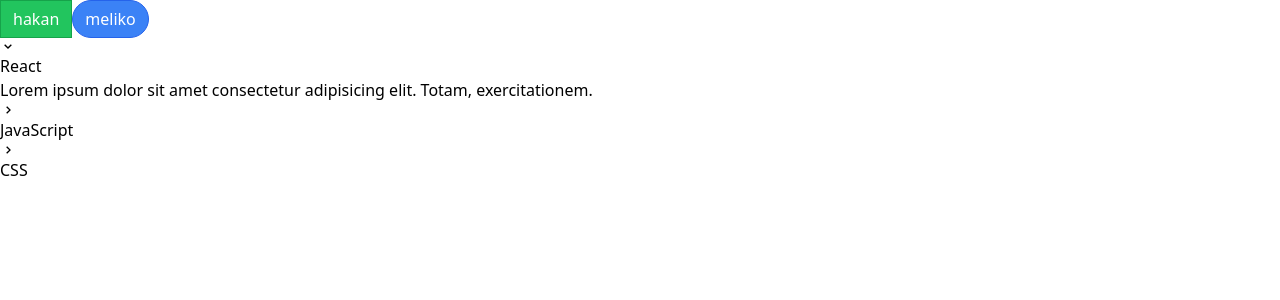
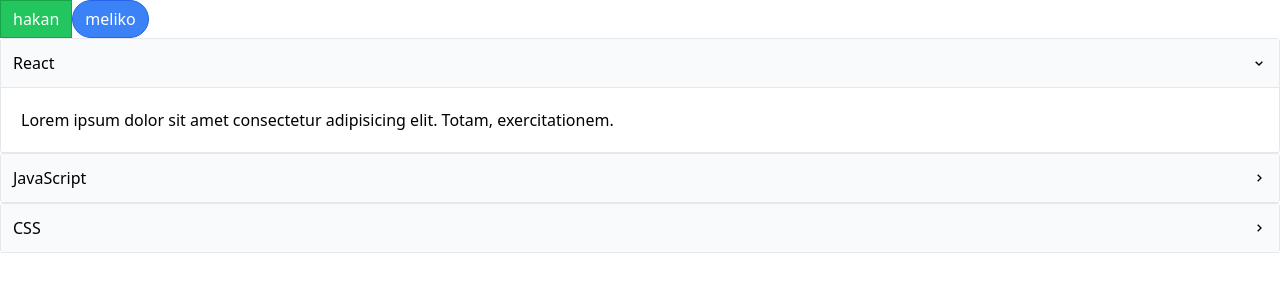
Before and after one commit to msinemkaya/components, a React (Create React App) app: page / in a window 1280 px wide. Shown: the top 300 px of the page. Built offline with nearby package versions, Linux system fonts and the light colour scheme; the HTML template or start-up script is replaced by a standard one.

Commit message:
feat: added some styling to accordion component

```diff
--- a/src/components/Accordion.js
+++ b/src/components/Accordion.js
@@ -9,18 +9,18 @@ export default function Accordion({ items }) {
       {items.map((item, index) => {
         const isExpanded = index === expandedIndex
         const icon = (
-          <span>
+          <span className=''>
             {isExpanded ? <BiChevronDown /> : <BiChevronRight />}
           </span>
         )
 
         return (
-          <div key={item.id}>
-            <div onClick={() => setExpandedIndex(index)}>
+          <div className='border-x border-t rounded' key={item.id}>
+            <div className='flex p-3 bg-gray-50 border-b items-center cursor-pointer justify-between' onClick={() => setExpandedIndex(index)}>
+              {item.label}
               {icon}
-              {item.label}
             </div>
-            {isExpanded &&  <div>{item.content}</div>}
+            {isExpanded &&  <div className='border-b p-5'>{item.content}</div>}
           </div>
         )
       })}
```
